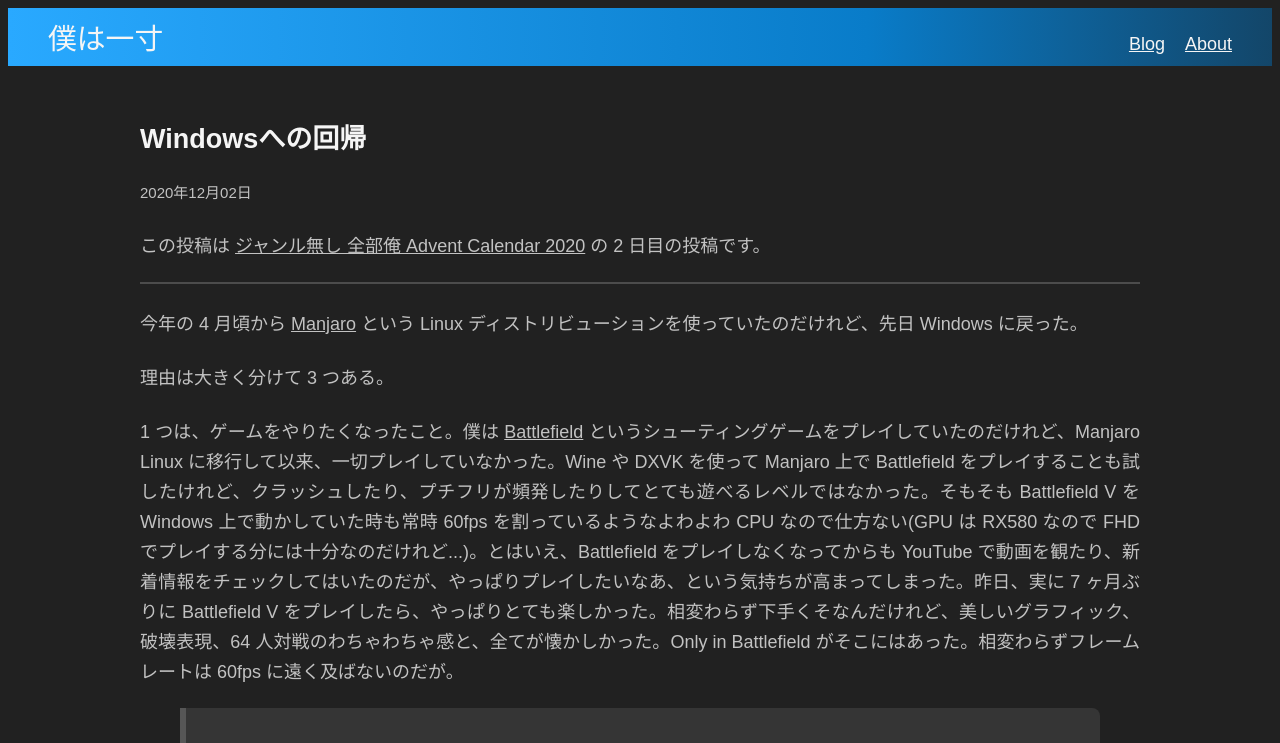
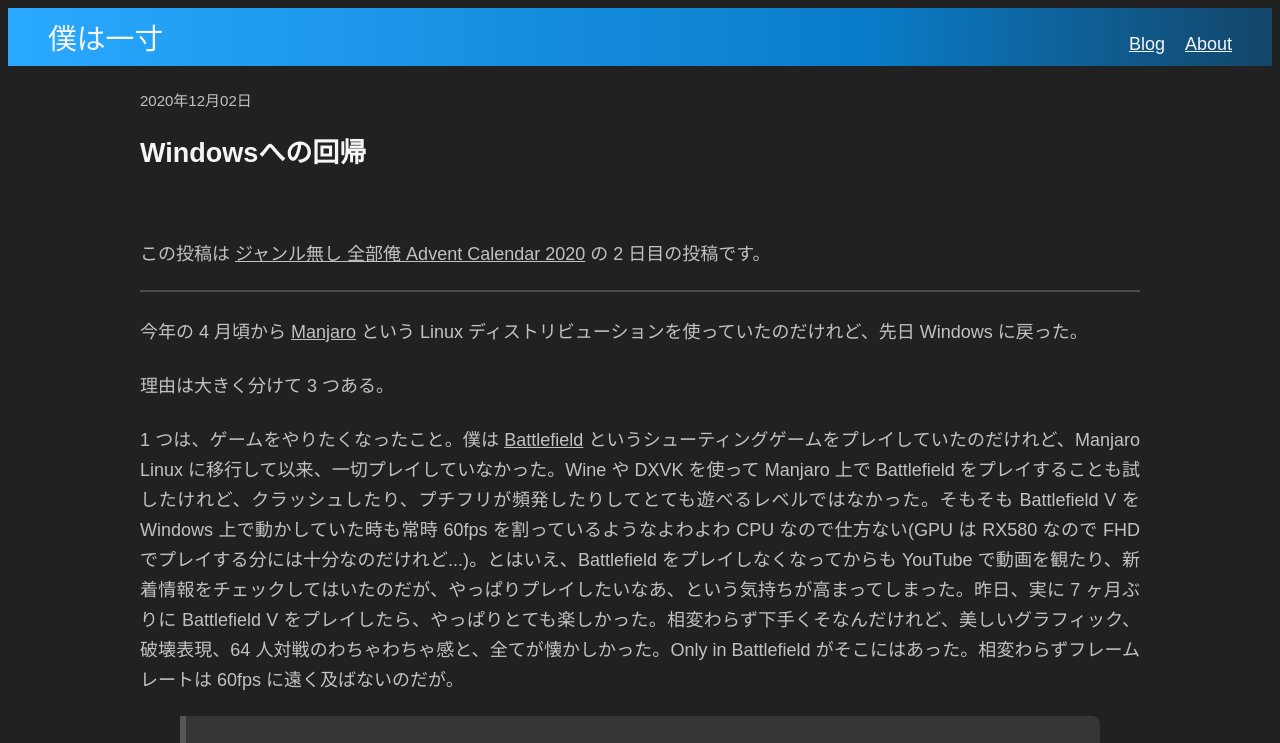
Before and after one commit to takker99/misoni.me, a Gatsby site: page /blog/2020-12-02/ in a window 1280 px wide. Shown: the top 743 px of the page. Built offline with nearby package versions, Linux system fonts and the light colour scheme; Gatsby itself is replaced by a stand-in of ours.

Commit message:
投稿のヘッダーのレイアウト変更

```diff
--- a/src/templates/blog-post.js
+++ b/src/templates/blog-post.js
@@ -18,11 +18,9 @@ const BlogPostTemplate = ({ data, pageContext, location }) => {
         description={post.frontmatter.description || post.excerpt}
       />
       <article>
-        <header>
-          <h1>{post.frontmatter.title}</h1>
-          <p>
-            <small>{post.frontmatter.date}</small>
-          </p>
+        <header style={{ paddingBottom: 32 + "px" }}>
+          <small>{post.frontmatter.date}</small>
+          <h1 style={{ paddingTop: 0 }}>{post.frontmatter.title}</h1>
         </header>
         <section
           dangerouslySetInnerHTML={{ __html: post.html }}
```
